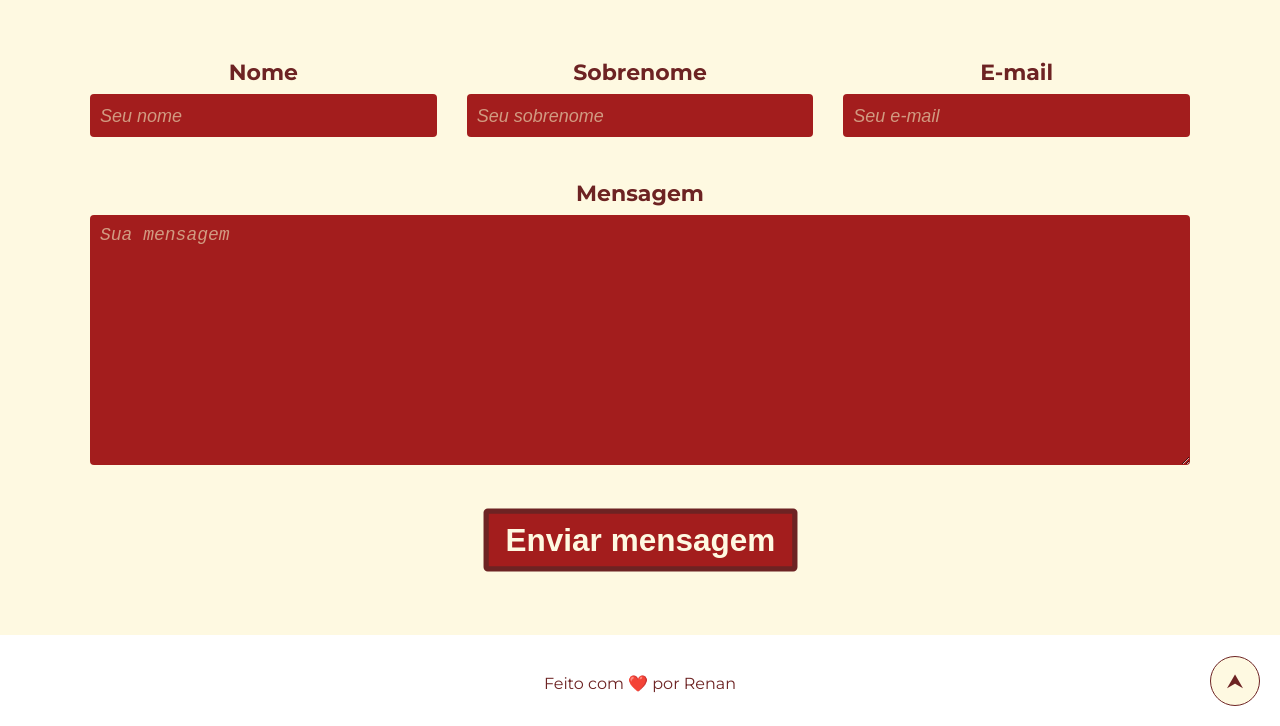
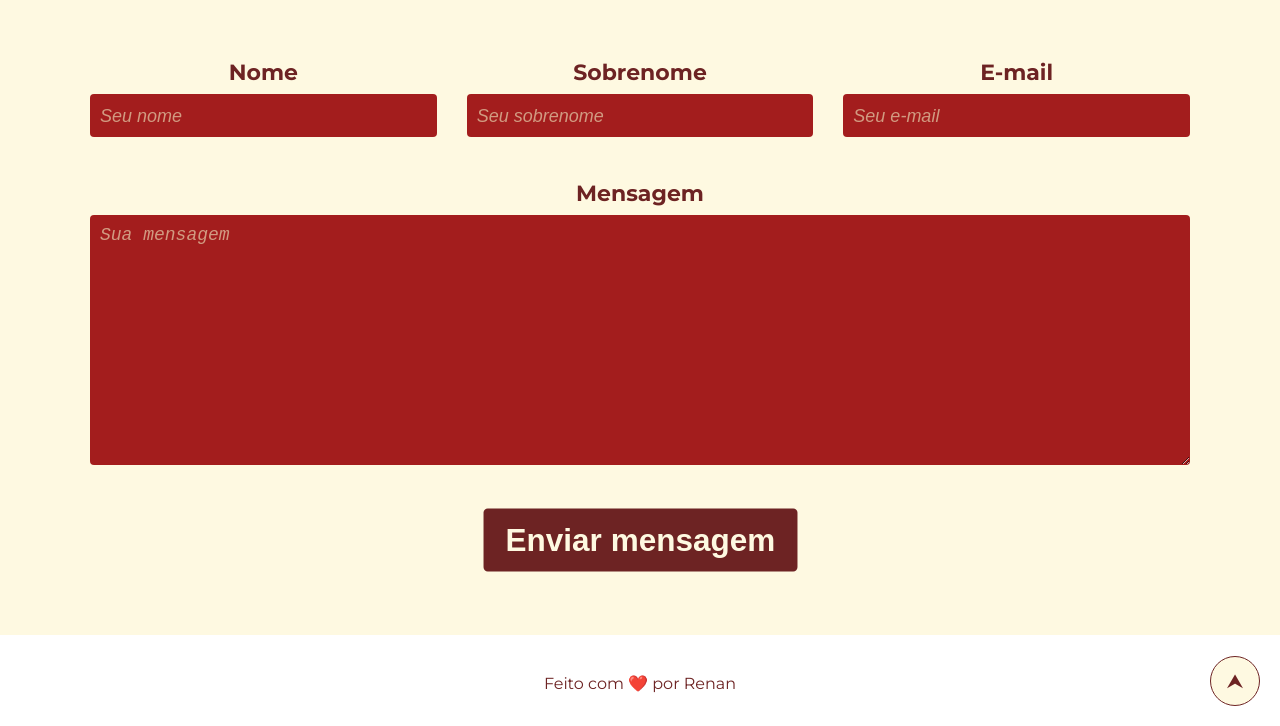
Before and after one commit to renancvitor/portfolio, a plain HTML site: page index.html in a window 1280 px wide. In both pictures the pointer is over the button "Enviar mensagem". Shown: the part 5077-5803 px from the top of the page. Drawn offline with Linux system fonts and the light colour scheme.

Commit message:
Ajuste fino botão enviar formulário

```diff
--- a/assets/css/style.css
+++ b/assets/css/style.css
@@ -591,13 +591,13 @@ body .full-width {
 }
 
 .form-group button:hover {
-    background: var(--input-background);
+    background: var(--primary-color);
     transform: scale(1.05);
     color: var(--text-bg-color);
 }
 
 .form-group button:active {
-    transform: scale(0.95);
+    transform: scale(0.99);
 }
 
 #success-message {
```
